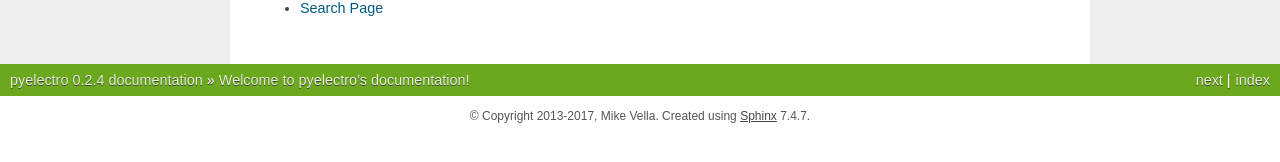
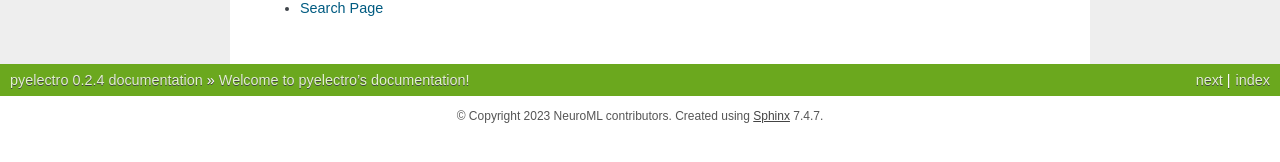
Before and after one commit to NeuralEnsemble/pyelectro, a Sphinx documentation site: the page built from doc/index.rst, in a window 1280 px wide. Shown: the part 528-690 px from the top of the page. Built offline with Sphinx 7.4.7, drawn with Linux system fonts in a browser that asks for light colours.

Commit message:
chore: update copyright year

```diff
--- a/doc/conf.py
+++ b/doc/conf.py
@@ -54,7 +54,7 @@ master_doc = "index"
 
 # General information about the project.
 project = u"pyelectro"
-copyright = u"2013-2017, Mike Vella"
+copyright = u"2023 NeuroML contributors"
 
 # The version info for the project you're documenting, acts as replacement for
 # |version| and |release|, also used in various other places throughout the
```
Also changed, not shown: 1 other file.
